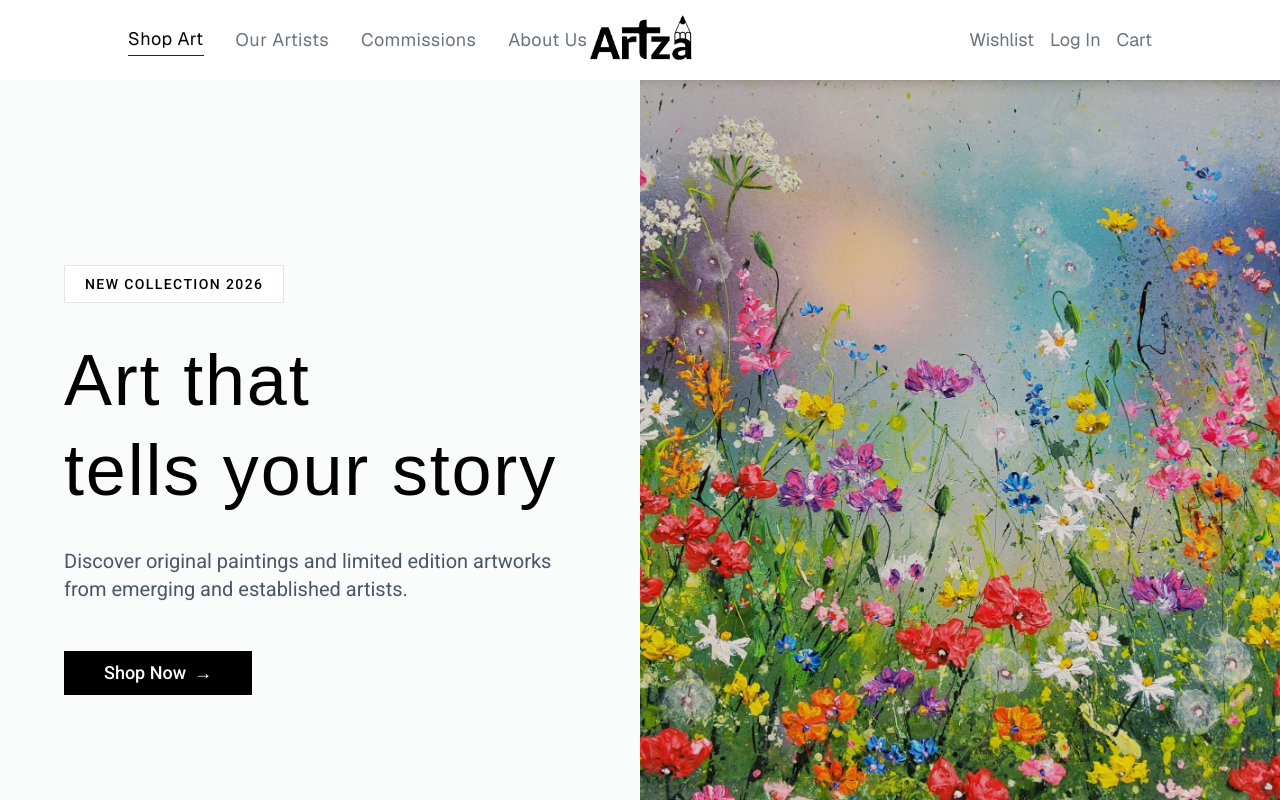
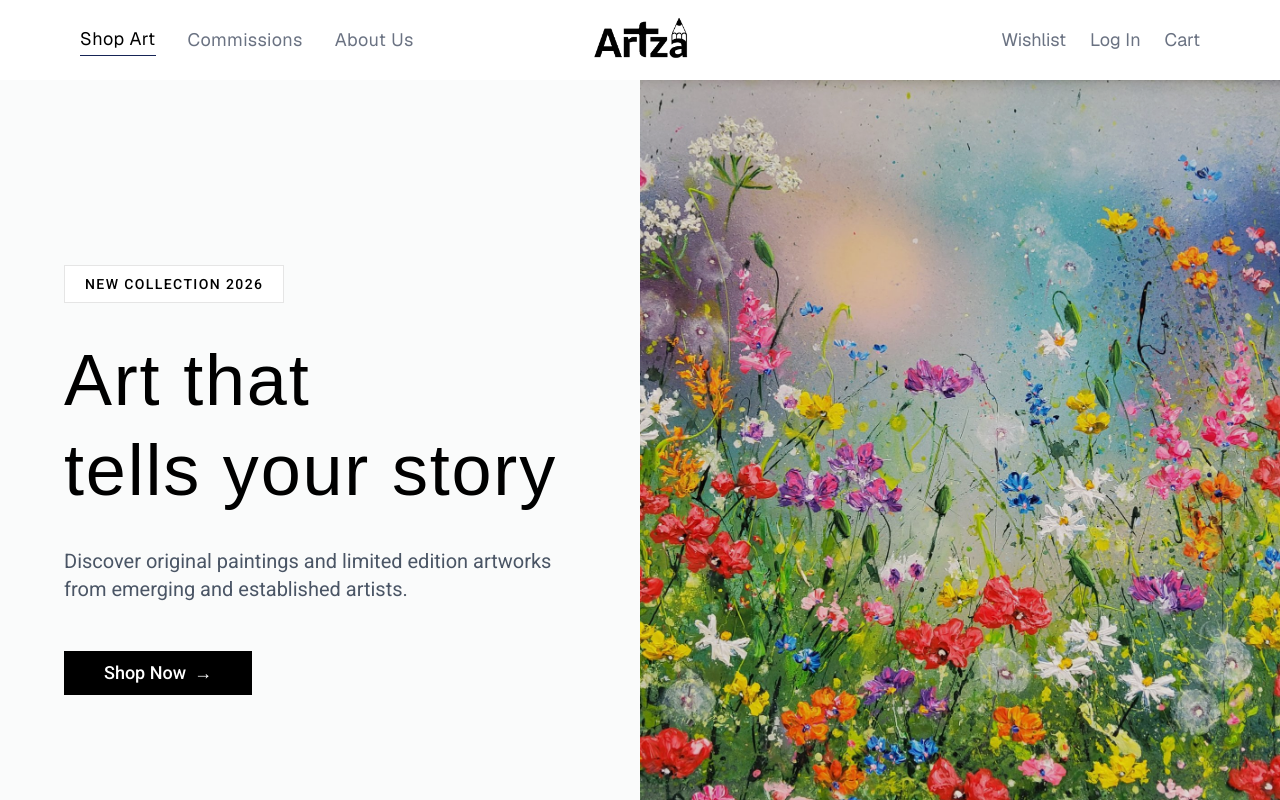
Before and after one commit to afrinbhuiyan/artza, a Next.js app: page / in a window 1280 px wide. Shown: the top 800 px of the page. Built offline with nearby package versions, Linux system fonts and the light colour scheme; a web font is replaced by a local one.

Commit message:
Fix navbar and banner responsiveness

```diff
--- a/app/components/Banner.tsx
+++ b/app/components/Banner.tsx
@@ -4,9 +4,9 @@ import React from "react";
 export default function Banner() {
   return (
     <div className=" bg-gray-100/40">
-      <div className="relative container mx-auto  min-h-[800px] flex items-center overflow-hidden">
+      <div className="relative container mx-auto min-h-[400px] md:min-h-[600px] lg:min-h-[800px] flex items-center overflow-hidden">
         {/* Right Side - Text Content */}
-        <div className="relative z-10 w-full md:w-1/2 px-6 md:px-16 py-20 md:py-0 flex items-center min-h-[800px]">
+        <div className="relative z-10 w-full md:w-1/2 px-6 md:px-16 py-20 md:py-0 flex items-center">
           <div className="max-w-xl space-y-8">
             <div className="inline-block roboto px-5 py-2 bg-white/90 backdrop-blur-md text-black text-sm tracking-widest uppercase font-medium border border-black/10">
               New Collection 2026
--- a/app/components/Navbar.tsx
+++ b/app/components/Navbar.tsx
@@ -6,6 +6,7 @@ import React, { useState, useRef } from 'react'
 
 export default function Navbar() {
   const [shopOpen, setShopOpen] = useState(false)
+  const [mobileMenuOpen, setMobileMenuOpen] = useState(false)
   const timeoutRef = useRef<ReturnType<typeof setTimeout> | null>(null)
 
   const handleMouseEnter = () => {
@@ -14,17 +15,17 @@ export default function Navbar() {
   }
 
   const handleMouseLeave = () => {
-    timeoutRef.current = setTimeout(() => setShopOpen(false), 100)
+    timeoutRef.current = setTimeout(() => setShopOpen(false), 150)
   }
 
   return (
-    <div className="bg-white text-black font-sans ">
+    <div className="bg-white text-black font-sans sticky top-0 z-50">
 
       {/* Main Nav */}
-      <div className="relative flex items-center justify-between px-32 h-20 bg-white z-50">
+      <div className="relative flex items-center justify-between px-6 md:px-12 lg:px-20 h-20 bg-white">
 
-        {/* Left Links */}
-        <ul className="flex items-center gap-8 list-none m-0 p-0">
+        {/* Left Links - Desktop */}
+        <ul className="hidden md:flex items-center gap-8 list-none m-0 p-0">
 
           {/* Shop Art with hover dropdown */}
           <li
@@ -36,27 +37,28 @@ export default function Navbar() {
               Shop Art
             </button>
 
+            {/* Dropdown Menu */}
             {shopOpen && (
               <div
-                className="fixed left-0 top-20 w-screen bg-[#469aa51c] backdrop-blur-sm z-40 flex"
+                className="fixed left-0 top-20 w-screen bg-[#469aa51c] backdrop-blur-sm z-40 flex flex-col md:flex-row"
                 onMouseEnter={handleMouseEnter}
                 onMouseLeave={handleMouseLeave}
               >
                 {/* Subject */}
-                <div className="px-10 py-9 min-w-[160px] border-r border-blue-900/10">
+                <div className="px-8 py-8 md:px-10 md:py-9 min-w-[160px] border-b md:border-r border-blue-900/10">
                   <p className="text-[10px] font-semibold tracking-[0.14em] uppercase mb-4">Subject</p>
                   <ul className="space-y-3 list-none p-0 m-0">
                     {[
-                      { label: 'Animals',   href: '/shop/subject/animals' },
-                      { label: 'Flora',     href: '/shop/subject/flora' },
+                      { label: 'Animals', href: '/shop/subject/animals' },
+                      { label: 'Flora', href: '/shop/subject/flora' },
                       { label: 'Landscape', href: '/shop/subject/landscape' },
-                      { label: 'Nudes',     href: '/shop/subject/nudes' },
-                      { label: 'People',    href: '/shop/subject/people' },
-                      { label: 'Western',   href: '/shop/subject/western' },
-                      { label: 'Seascape',  href: '/shop/subject/seascape' },
+                      { label: 'Nudes', href: '/shop/subject/nudes' },
+                      { label: 'People', href: '/shop/subject/people' },
+                      { label: 'Western', href: '/shop/subject/western' },
+                      { label: 'Seascape', href: '/shop/subject/seascape' },
                     ].map(({ label, href }) => (
                       <li key={label}>
-                        <Link href={href} className="text-lg text-black hover:text-[#162456] transition-colors">
+                        <Link href={href} className="text-lg text-black hover:text-[#162456] transition-colors block">
                           {label}
                         </Link>
                       </li>
@@ -65,20 +67,20 @@ export default function Navbar() {
                 </div>
 
                 {/* Style */}
-                <div className="px-10 py-9 min-w-[160px] border-r border-blue-900/10">
+                <div className="px-8 py-8 md:px-10 md:py-9 min-w-[160px] border-b md:border-r border-blue-900/10">
                   <p className="text-[10px] font-semibold tracking-[0.14em] uppercase mb-4">Style</p>
                   <ul className="space-y-3 list-none p-0 m-0">
                     {[
-                      { label: 'Abstract',      href: '/shop/style/abstract' },
-                      { label: 'Classical',     href: '/shop/style/classical' },
+                      { label: 'Abstract', href: '/shop/style/abstract' },
+                      { label: 'Classical', href: '/shop/style/classical' },
                       { label: 'Expressionism', href: '/shop/style/expressionism' },
                       { label: 'Impressionism', href: '/shop/style/impressionism' },
-                      { label: 'Modern',        href: '/shop/style/modern' },
-                      { label: 'Realism',       href: '/shop/style/realism' },
-                      { label: 'Surrealism',    href: '/shop/style/surrealism' },
+                      { label: 'Modern', href: '/shop/style/modern' },
+                      { label: 'Realism', href: '/shop/style/realism' },
+                      { label: 'Surrealism', href: '/shop/style/surrealism' },
                     ].map(({ label, href }) => (
                       <li key={label}>
-                        <Link href={href} className="text-lg text-black hover:text-[#162456] transition-colors">
+                        <Link href={href} className="text-lg text-black hover:text-[#162456] transition-colors block">
                           {label}
                         </Link>
                       </li>
@@ -87,40 +89,40 @@ export default function Navbar() {
                 </div>
 
                 {/* Medium */}
-                <div className="px-10 py-9 min-w-[200px] border-r border-blue-900/10">
+                <div className="px-8 py-8 md:px-10 md:py-9 min-w-[200px] border-b md:border-r border-blue-900/10">
                   <p className="text-[10px] font-semibold tracking-[0.14em] uppercase mb-4">Medium</p>
                   <ul className="space-y-3 list-none p-0 m-0">
                     {[
-                      { label: 'Oil Paintings',       href: '/shop/medium/oil' },
+                      { label: 'Oil Paintings', href: '/shop/medium/oil' },
                       { label: 'Watercolor Paintings', href: '/shop/medium/watercolor' },
-                      { label: 'Acrylic Paintings',   href: '/shop/medium/acrylic' },
-                      { label: 'Mixed Media Art',     href: '/shop/medium/mixed-media' },
-                      { label: 'Encaustic Art',       href: '/shop/medium/encaustic' },
+                      { label: 'Acrylic Paintings', href: '/shop/medium/acrylic' },
+                      { label: 'Mixed Media Art', href: '/shop/medium/mixed-media' },
+                      { label: 'Encaustic Art', href: '/shop/medium/encaustic' },
                     ].map(({ label, href }) => (
                       <li key={label}>
-                        <Link href={href} className="text-lg text-black hover:text-[#162456] transition-colors">
+                        <Link href={href} className="text-lg text-black hover:text-[#162456] transition-colors block">
                           {label}
                         </Link>
                       </li>
                     ))}
                   </ul>
-                  <Link href="/shop/all" className="inline-block mt-5 text-lg font-medium underline underline-offset-2 hover:text-[#162456] transition-colors">
+                  <Link href="/shop" className="inline-block mt-6 text-lg font-medium underline underline-offset-2 hover:text-[#162456] transition-colors">
                     See All Artworks
                   </Link>
                 </div>
 
                 {/* Discover */}
-                <div className="px-10 py-9 min-w-[180px] border-r border-blue-900/10">
+                <div className="px-8 py-8 md:px-10 md:py-9 min-w-[180px]">
                   <p className="text-[10px] font-semibold tracking-[0.14em] uppercase mb-4">Discover</p>
                   <ul className="space-y-3 list-none p-0 m-0">
                     {[
                       { label: 'New Art This Month', href: '/shop/new' },
-                      { label: 'Staff Favorites',    href: '/shop/staff-favorites' },
-                      { label: 'Commission Art',     href: '/commissions' },
-                      { label: 'Gift Cards',         href: '/gift-cards' },
+                      { label: 'Staff Favorites', href: '/shop/staff-favorites' },
+                      { label: 'Commission Art', href: '/commissions' },
+                      { label: 'Gift Cards', href: '/gift-cards' },
                     ].map(({ label, href }) => (
                       <li key={label}>
-                        <Link href={href} className="text-lg text-black hover:text-[#162456] transition-colors">
+                        <Link href={href} className="text-lg text-black hover:text-[#162456] transition-colors block">
                           {label}
                         </Link>
                       </li>
@@ -131,42 +133,44 @@ export default function Navbar() {
             )}
           </li>
 
-          <li>
-            <Link href="/artists" className="text-lg text-gray-500 hover:text-black transition-colors tracking-wide">
-              Our Artists
-            </Link>
-          </li>
-          <li>
-            <Link href="/commissions" className="text-lg text-gray-500 hover:text-black transition-colors tracking-wide">
-              Commissions
-            </Link>
-          </li>
-          <li>
-            <Link href="/about" className="text-lg text-gray-500 hover:text-black transition-colors tracking-wide">
-              About Us
-            </Link>
-          </li>
+          <li><Link href="/commissions" className="text-lg text-gray-500 hover:text-black transition-colors tracking-wide">Commissions</Link></li>
+          <li><Link href="/about" className="text-lg text-gray-500 hover:text-black transition-colors tracking-wide">About Us</Link></li>
         </ul>
 
-        {/* Logo */}
+        {/* Mobile Menu Button */}
+        <button
+          onClick={() => setMobileMenuOpen(!mobileMenuOpen)}
+          className="md:hidden text-2xl text-black"
+        >
+          ☰
+        </button>
+
+        {/* Logo - Centered */}
         <Link href="/" className="absolute left-1/2 -translate-x-1/2">
-          <Image src="/logo.png" alt="Artza Logo" width={120} height={40} className="object-contain" />
+          <Image src="/logo.png" alt="Artza Logo" width={110} height={38} className="object-contain" />
         </Link>
 
         {/* Right Side */}
-        <div className="flex items-center gap-4">
-          <Link href="/wishlist" className="text-lg text-gray-500 hover:text-[#162456] transition-colors">
-            Wishlist
-          </Link>
-          <Link href="/login" className="text-lg text-gray-500 hover:text-[#162456] transition-colors">
-            Log In
-          </Link>
-          <Link href="/cart" className="text-lg text-gray-500 hover:text-[#162456] transition-colors">
-            Cart
-          </Link>
+        <div className="flex items-center gap-4 md:gap-6">
+          <Link href="/wishlist" className="text-lg text-gray-500 hover:text-[#162456] transition-colors hidden sm:block">Wishlist</Link>
+          <Link href="/login" className="text-lg text-gray-500 hover:text-[#162456] transition-colors">Log In</Link>
+          <Link href="/cart" className="text-lg text-gray-500 hover:text-[#162456] transition-colors">Cart</Link>
         </div>
 
       </div>
+
+      {/* Mobile Menu (Simple) */}
+      {mobileMenuOpen && (
+        <div className="md:hidden bg-white border-t py-6 px-6">
+          <ul className="flex flex-col gap-6 text-lg">
+            <li><Link href="/shop" className="block">Shop Art</Link></li>
+            <li><Link href="/artists" className="block">Our Artists</Link></li>
+            <li><Link href="/commissions" className="block">Commissions</Link></li>
+            <li><Link href="/about" className="block">About Us</Link></li>
+            <li><Link href="/wishlist" className="block">Wishlist</Link></li>
+          </ul>
+        </div>
+      )}
     </div>
   )
 }
```
